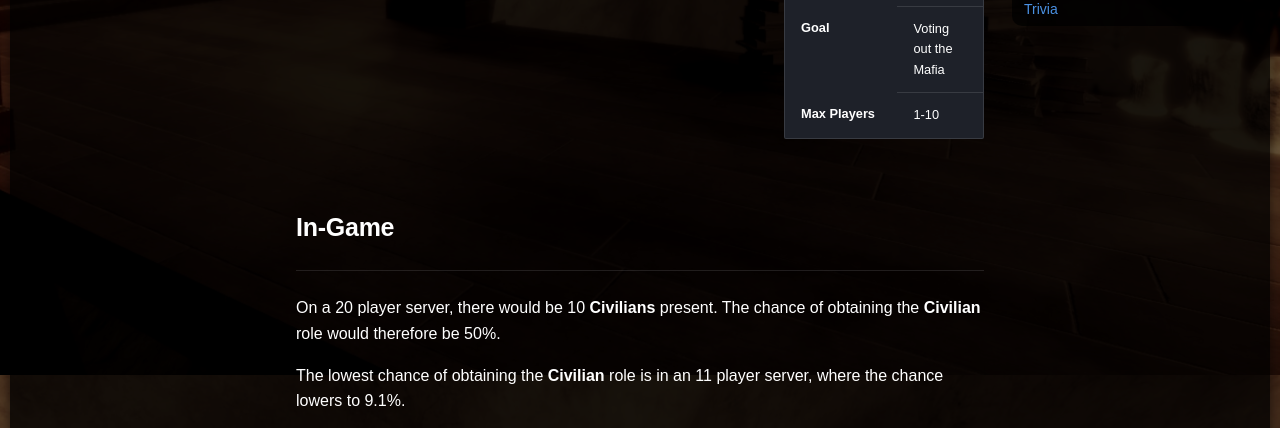
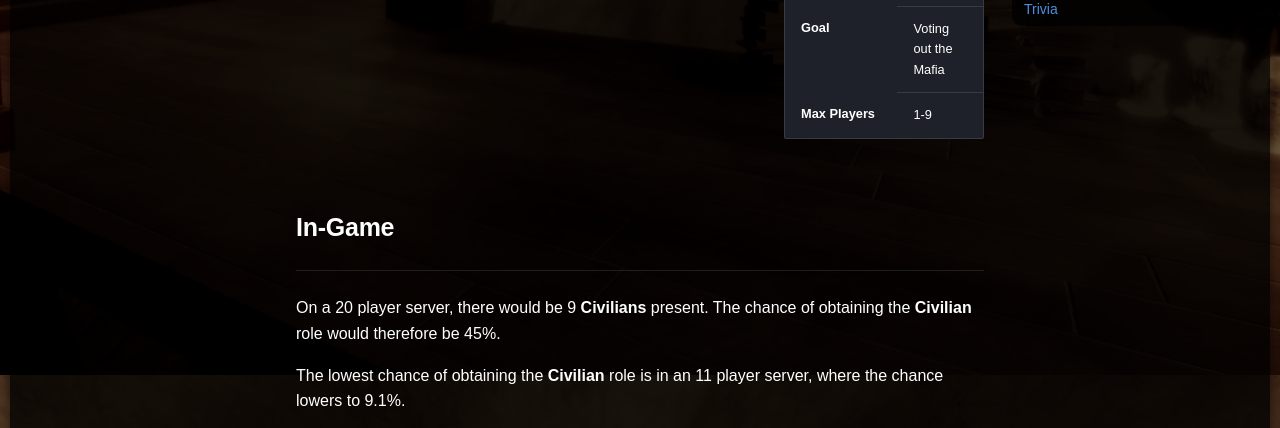
Before and after one commit to OctaNebula/mafia-wiki, an MkDocs documentation site: the page built from docs/roles/The Civilian.md, in a window 1280 px wide and 900 px high, scrolled down 372 px. Shown: the part 153-581 px from the top of the window. Built offline with MkDocs 1.6.1 and Material for MkDocs 9.7.7, drawn with Linux system fonts in a browser that asks for light colours; some web fonts are replaced; some of the changed text lies outside the part shown.

Commit message:
Update The Civilian.md

```diff
--- a/docs/roles/The Civilian.md
+++ b/docs/roles/The Civilian.md
@@ -52,7 +52,7 @@ background: /assets/background.jpg
             </tr>
             <tr>
                  <th> Max Players </th>
-                 <td> 1-10 </th>
+                 <td> 1-9 </th>
             </tr>
         </table>
     </div>
@@ -60,7 +60,7 @@ background: /assets/background.jpg
 
 ## **In-Game**
 ---
-On a 20 player server, there would be 10 **Civilians** present. The chance of obtaining the **Civilian** role would therefore be 50%.
+On a 20 player server, there would be 9 **Civilians** present. The chance of obtaining the **Civilian** role would therefore be 45%.
 
 The lowest chance of obtaining the **Civilian** role is in an 11 player server, where the chance lowers to 9.1%.
 
@@ -96,7 +96,7 @@ Avoid acting as if you have a unique role as this makes you more suspicious to o
 ## **Trivia**
 ---
 
-The **Civilian** is the most common role in the game, spanning from a chance of 9% to 50%.
+The **Civilian** is the most common role in the game, spanning from a chance of 9% to 45%.
 
 **Civilians** earn 5 **credits** and 10 **XP** for winning a game. They also earn 2 **credits** and 4 **XP** if they survive the **night**, and 1 **credit** and 2 **XP** if they don't get voted out during **discussion** time.
 
```
